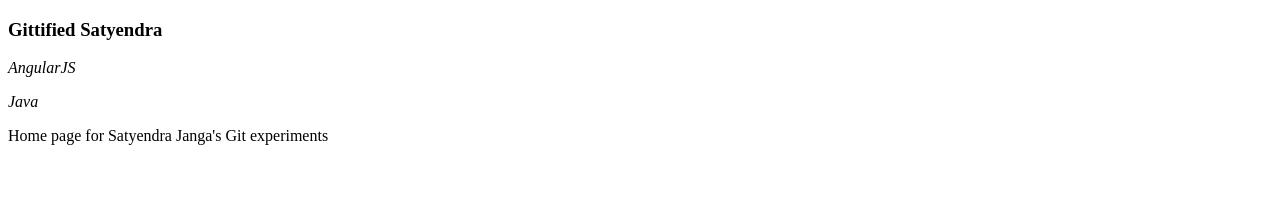
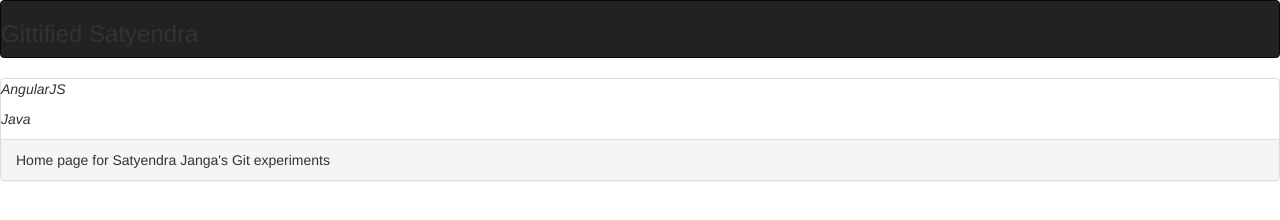
Before and after one commit to jsatyendra/jsatyendra.github.io, a plain HTML site: page index.html in a window 1280 px wide. Drawn offline with nearby package versions, Linux system fonts and the light colour scheme.

Commit message:
Update index.html

```diff
--- a/index.html
+++ b/index.html
@@ -5,18 +5,19 @@
     <title>J Satyendra's Git Home</title>
     <meta name="viewport" content="width=device-width, initial-scale=1">
     <link href='https://fonts.googleapis.com/css?family=Open+Sans:400,700' rel='stylesheet' type='text/css'>
+    <link rel="stylesheet" href="https://maxcdn.bootstrapcdn.com/bootstrap/3.3.6/css/bootstrap.min.css">
   </head>
   <body>
-    <section class="page-header">
+    <section class="nav navbar navbar-inverse">
       <h3 class="project-name">Gittified Satyendra</h3>
     </section>
 
-    <section class="main-content">
+    <section class="panel panel-default">
       <p><em>AngularJS</em></p>
       <p><em>Java</em></p>
 
-      <footer class="site-footer">
-        <span class="site-footer-credits">Home page for Satyendra Janga's Git experiments</span>
+      <footer class="panel-footer">
+        <span>Home page for Satyendra Janga's Git experiments</span>
       </footer>
     </section>
   </body>
```
